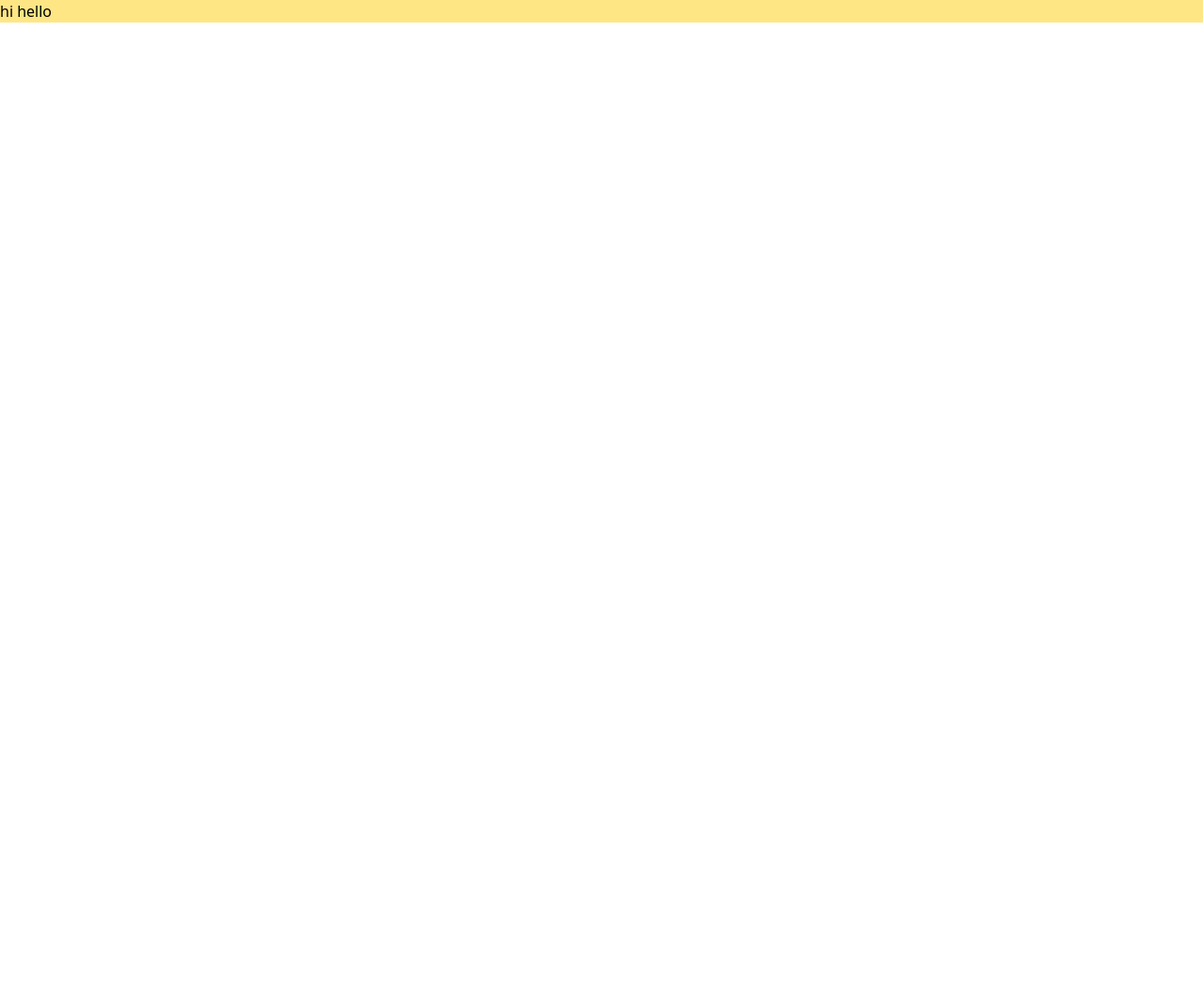
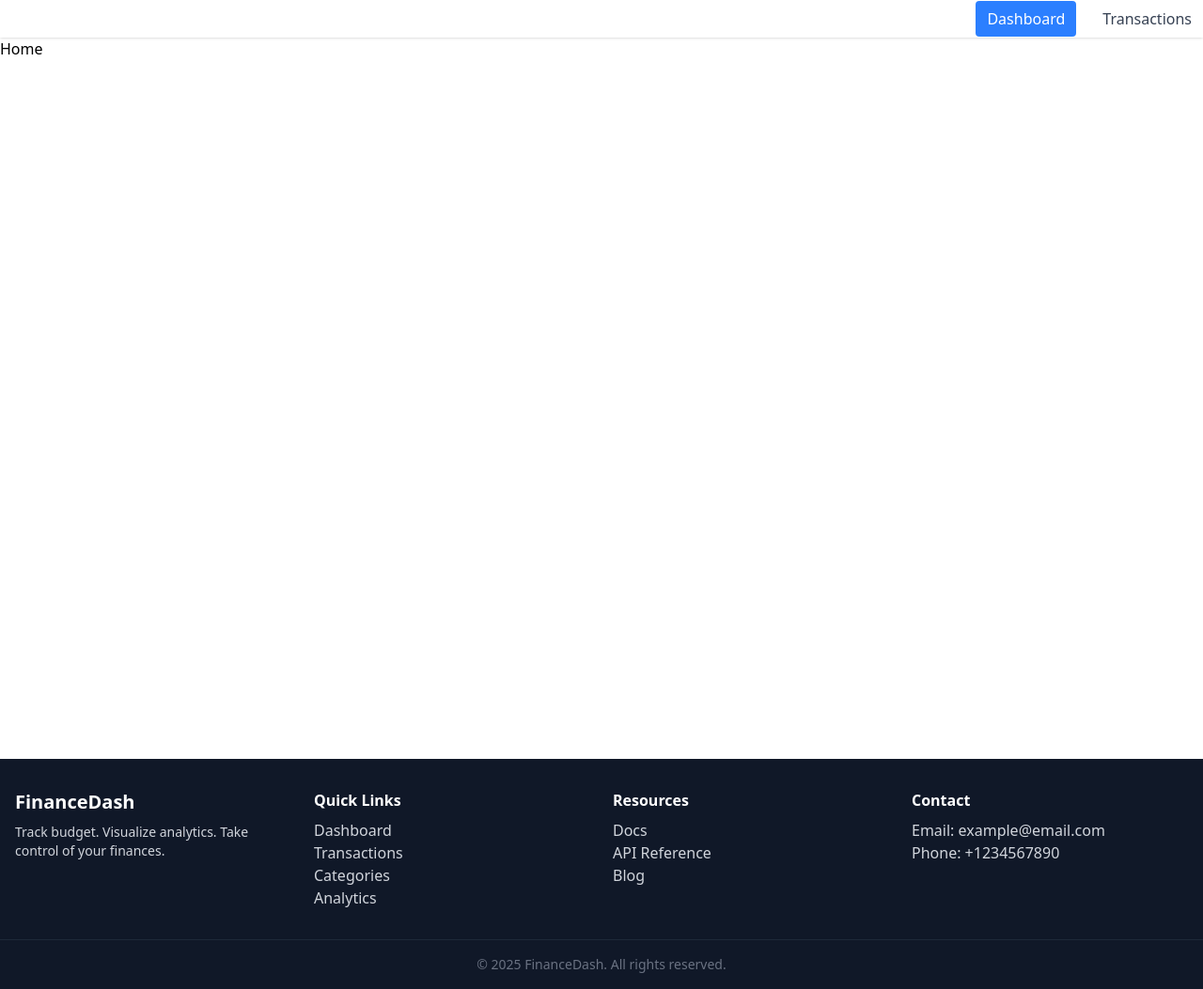
Before and after one commit to rohanginjupalli/Fin-Track, a React (Vite) app: page / in a window 1280 px wide. Shown: the whole page at 94% size. Before the commit the page ends 800 px from the top, so only its background shows below. Built offline with nearby package versions, Linux system fonts and the light colour scheme.

Commit message:
Implemented Basic Routing for the appilication

```diff
--- a/package.json
+++ b/package.json
@@ -15,6 +15,7 @@
     "react": "^19.1.1",
     "react-dom": "^19.1.1",
     "react-redux": "^9.2.0",
+    "react-router-dom": "^7.9.5",
     "tailwindcss": "^4.1.17"
   },
   "devDependencies": {
--- a/src/App.tsx
+++ b/src/App.tsx
@@ -1,12 +1,33 @@
+import { createBrowserRouter, RouterProvider } from "react-router-dom"
+import RootLayout from './components/RootLayout'
+import Home from "./components/Dashboard/Home"
+import AddTransaction from "./components/Transactions/addTransaction"
+
 
 import './App.css'
 
 function App() {
 
+  const RouterObj = createBrowserRouter([{
+    path: '/',
+    element: <RootLayout />,
+    children: [
+      {
+        path:'',
+        element:<Home />
+      },
+      {
+        path:'addTransaction',
+        element:<AddTransaction />
+      }
+    ]
+  }])
+
   return (
-    <div className='bg-amber-200' >
-      hi hello
+    <div>
+        <RouterProvider router={RouterObj} />
     </div>
+
   )
 }
 
--- /dev/null
+++ b/src/components/Dashboard/Home.tsx
@@ -0,0 +1,7 @@
+function Home() {
+  return (
+    <div>Home</div>
+  )
+}
+
+export default Home
--- /dev/null
+++ b/src/components/Footer.tsx
@@ -0,0 +1,59 @@
+function Footer() {
+  return (
+    <footer className="bg-gray-900 text-gray-300 pt-8 pb-4 mt-12">
+      <div className="max-w-7xl mx-auto px-4 grid grid-cols-1 md:grid-cols-4 gap-6">
+        {/* Logo & Branding */}
+        <div className="md:col-span-1">
+          <h2 className="text-xl font-bold text-white mb-2">FinanceDash</h2>
+          <p className="text-sm mb-4">Track budget. Visualize analytics. Take control of your finances.</p>
+          <div className="flex space-x-4 mt-2">
+            {/* Social Media Icons */}
+            <a href="#" aria-label="LinkedIn" className="hover:text-blue-400">
+              <svg width="24" height="24" fill="currentColor"><path d="..."/></svg>
+            </a>
+            <a href="#" aria-label="GitHub" className="hover:text-gray-400">
+              <svg width="24" height="24" fill="currentColor"><path d="..."/></svg>
+            </a>
+            {/* Add other icons as you wish */}
+          </div>
+        </div>
+
+        {/* Quick Links */}
+        <div>
+          <h3 className="font-semibold text-white mb-2">Quick Links</h3>
+          <ul>
+            <li><a href="#" className="hover:text-blue-400">Dashboard</a></li>
+            <li><a href="#" className="hover:text-blue-400">Transactions</a></li>
+            <li><a href="#" className="hover:text-blue-400">Categories</a></li>
+            <li><a href="#" className="hover:text-blue-400">Analytics</a></li>
+          </ul>
+        </div>
+
+        {/* Resources */}
+        <div>
+          <h3 className="font-semibold text-white mb-2">Resources</h3>
+          <ul>
+            <li><a href="#" className="hover:text-blue-400">Docs</a></li>
+            <li><a href="#" className="hover:text-blue-400">API Reference</a></li>
+            <li><a href="#" className="hover:text-blue-400">Blog</a></li>
+          </ul>
+        </div>
+
+        {/* Contact */}
+        <div>
+          <h3 className="font-semibold text-white mb-2">Contact</h3>
+          <ul>
+            <li>Email: <a href="mailto:example@email.com" className="hover:text-blue-400">example@email.com</a></li>
+            <li>Phone: <a href="tel:+1234567890" className="hover:text-blue-400">+1234567890</a></li>
+          </ul>
+        </div>
+      </div>
+      {/* Lower bar */}
+      <div className="border-t border-gray-800 mt-8 pt-4 text-center text-sm text-gray-500">
+        © {new Date().getFullYear()} FinanceDash. All rights reserved.
+      </div>
+    </footer>
+  );
+}
+
+export default Footer;
--- /dev/null
+++ b/src/components/NavigationBar/NavBar.tsx
@@ -0,0 +1,40 @@
+import { NavLink } from 'react-router-dom';
+
+function NavBar() {
+  return (
+    <div>
+      <ul className="flex space-x-4 justify-end items-center py-2 bg-white shadow-sm">
+        <li>
+          <NavLink
+            to=""
+            className={({ isActive }) =>
+              `px-3 py-2 rounded transition-colors duration-200 ${
+                isActive
+                  ? 'bg-blue-500 text-white'
+                  : 'text-gray-700 hover:bg-blue-100'
+              }`
+            }
+          >
+            Dashboard
+          </NavLink>
+        </li>
+        <li>
+          <NavLink
+            to="addTransaction"
+            className={({ isActive }) =>
+              `px-3 py-2 rounded transition-colors duration-200 ${
+                isActive
+                  ? 'bg-blue-500 text-white'
+                  : 'text-gray-700 hover:bg-blue-100'
+              }`
+            }
+          >
+            Transactions
+          </NavLink>
+        </li>
+      </ul>
+    </div>
+  );
+}
+
+export default NavBar
--- /dev/null
+++ b/src/components/RootLayout.tsx
@@ -0,0 +1,18 @@
+import {Outlet} from 'react-router-dom'
+import Footer from './Footer'
+import NavBar from './NavigationBar/NavBar'
+
+function RootLayout() {
+
+  return (
+    <div>
+         <NavBar />
+            <div className="container" style={{minHeight:'90vh'}}>
+                <Outlet />
+            </div>
+        <Footer />
+    </div>
+  )
+}
+
+export default RootLayout
--- /dev/null
+++ b/src/components/Transactions/addTransaction.tsx
@@ -0,0 +1,7 @@
+function AddTransaction() {
+  return (
+    <div>AddTransaction</div>
+  )
+}
+
+export default AddTransaction
```
Also changed, not shown: 1 other file (tests, documents, lock files or other folders).
